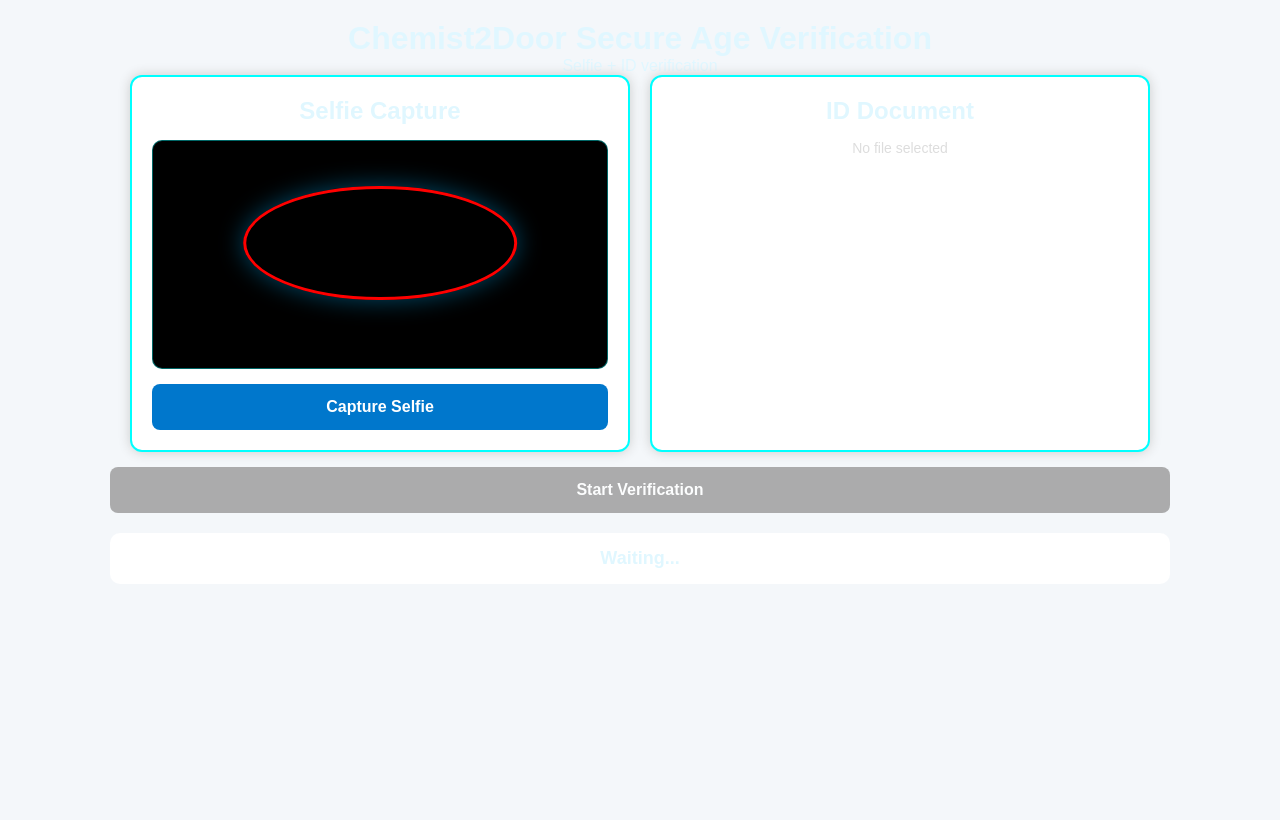
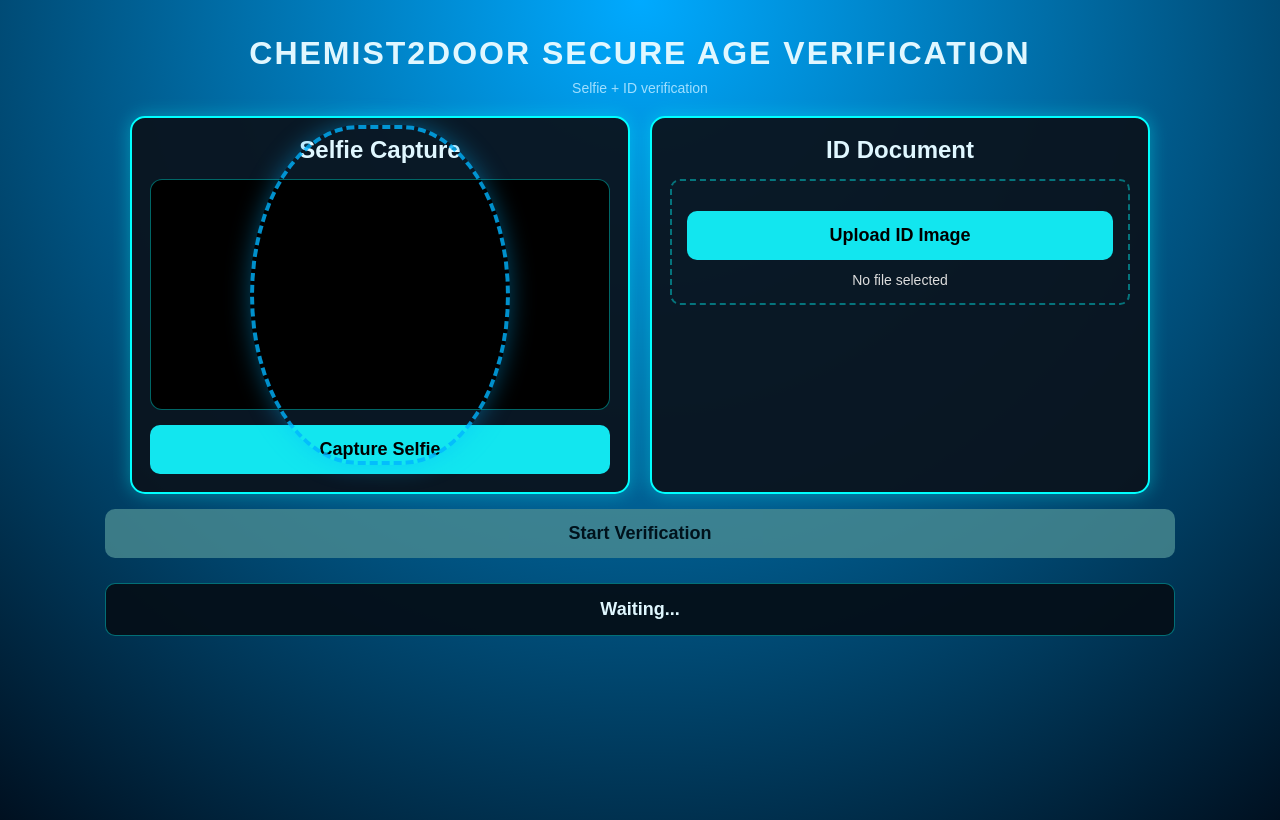
Before and after one commit to Shah4893/chemist2door, a Flask app: template templates/index.html in a window 1280 px wide. Before the commit the page ends 568 px from the top, so only its background shows below. Run offline with Flask 3, Linux system fonts and the light colour scheme; the template is opened without the code that fills it, so the values that code supplies are empty.

Commit message:
Refactor HTML structure and styles for clarity

```diff
--- a/templates/index.html
+++ b/templates/index.html
@@ -1,262 +1,49 @@
 <!DOCTYPE html>
 <html lang="en">
-
 <head>
-
     <meta charset="UTF-8">
     <title>Chemist2Door Secure Age Verification</title>
-
     <meta name="viewport" content="width=device-width, initial-scale=1.0">
-
     <meta http-equiv="Cache-Control" content="no-store">
-
     <link rel="stylesheet" href="/static/style.css">
-
-
-<style>
-
-body {
-    font-family: Arial, sans-serif;
-    background:#f4f7fa;
-    margin:0;
-}
-
-
-.container {
-
-    max-width:1100px;
-    width:95%;
-    margin:auto;
-    padding:20px;
-
-}
-
-
-h1 {
-
-    text-align:center;
-
-}
-
-
-.row {
-
-    display:flex;
-    flex-wrap:wrap;
-    gap:20px;
-    justify-content:center;
-
-}
-
-
-.card {
-
-    background:white;
-    width:450px;
-    padding:20px;
-    border-radius:12px;
-    box-shadow:0 0 12px #ccc;
-
-}
-
-
-video,
-canvas,
-img {
-
-    width:100%;
-    border-radius:10px;
-
-}
-
-
-canvas {
-
-    display:none;
-
-}
-
-
-button {
-
-    width:100%;
-    padding:14px;
-    margin-top:15px;
-    border:none;
-    border-radius:8px;
-    background:#0077cc;
-    color:white;
-    font-size:16px;
-    cursor:pointer;
-
-}
-
-
-button:disabled {
-
-    background:#999;
-    cursor:not-allowed;
-
-}
-
-
-#resultBox {
-
-    background:white;
-    padding:15px;
-    margin-top:20px;
-    text-align:center;
-    border-radius:10px;
-
-}
-
-
-#faceOval {
-
-    position:absolute;
-    top:20%;
-    left:50%;
-    transform:translateX(-50%);
-    width:60%;
-    height:50%;
-    border:3px solid red;
-    border-radius:50%;
-
-}
-
-
-.video-wrapper {
-
-    position:relative;
-
-}
-
-
-</style>
-
 </head>
-
-
 <body>
-
-
     <div class="container">
-
-
-<h1>
-Chemist2Door Secure Age Verification
-</h1>
-
-
-<p style="text-align:center">
-Selfie + ID verification
-</p>
-
-
+        <h1 class="main-title">Chemist2Door Secure Age Verification</h1>
+        <p class="subtitle">Selfie + ID verification</p>
 
         <div class="row">
+            <div class="card">
+                <h2>Selfie Capture</h2>
 
+                <div class="video-wrapper">
+                    <video id="video" autoplay playsinline></video>
+                    <div id="faceOval"></div>
+                </div>
+
+                <canvas id="selfieCanvas"></canvas>
+                <button id="captureBtn" type="button">Capture Selfie</button>
+            </div>
 
             <div class="card">
+                <h2>ID Document</h2>
 
-
-<h2>Selfie Capture</h2>
-
-
-<div class="video-wrapper">
-
-<video
-id="video"
-autoplay
-playsinline>
-</video>
-
-
-<div id="faceOval"></div>
-
-
+                <div class="upload-box">
+                    <label for="idInput" class="upload-label">Upload ID Image</label>
+                    <input type="file" id="idInput" accept="image/*">
+                    <p id="idFileName">No file selected</p>
+                    <img id="idPreview" alt="ID document preview">
+                </div>
+            </div>
         </div>
 
+        <button id="verifyBtn" type="button" disabled>Start Verification</button>
 
-
-<canvas id="selfieCanvas"></canvas>
-
-
-
-<button id="captureBtn">
-Capture Selfie
-</button>
-
-
+        <div class="result-box" id="resultBox">
+            <p id="resultText">Waiting...</p>
+        </div>
     </div>
 
-
-
-
-<div class="card">
-
-
-<h2>ID Document</h2>
-
-
-<input
-type="file"
-id="idInput"
-accept="image/*">
-
-
-
-<p id="idFileName">
-No file selected
-</p>
-
-
-
-<img
-id="idPreview"
-style="display:none;">
-
-
-
-</div>
-
-
-
-</div>
-
-
-
-
-<button
-id="verifyBtn"
-disabled>
-
-Start Verification
-
-</button>
-
-
-
-
-<div id="resultBox">
-
-<p id="resultText">
-Waiting...
-</p>
-
-
-</div>
-
-
-
-</div>
-
-
-
-
     <script src="/static/app.js"></script>
-
-
 </body>
-
 </html>
```
Lines whose indentation alone changed are shown as unchanged.
